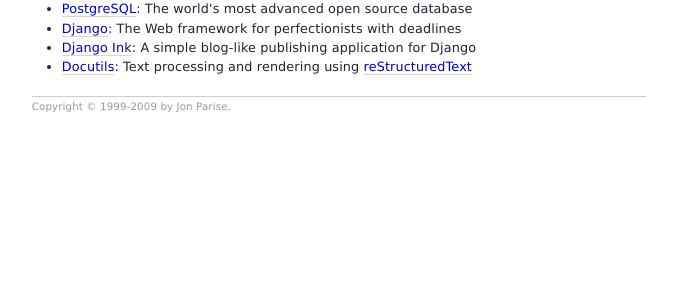
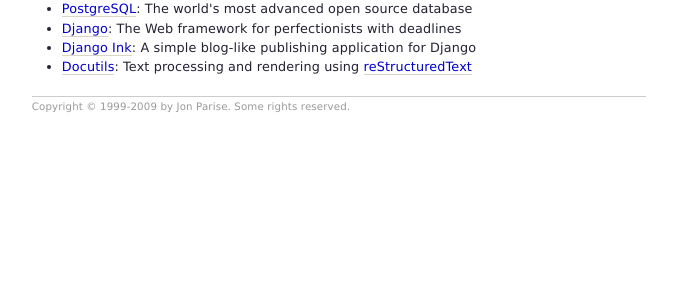
Before and after one commit to jparise/indelible-django, a Django app: template templates/about.html in a window 1280 px wide. Shown: the part 294-594 px from the top of the page, without its empty margins (301-978 px from the left). Run offline with Django 3.2, Linux system fonts and the light colour scheme; the template is opened without the code that fills it, so the values that code supplies are empty.

Commit message:
Adding a creative commons share-alike license link to the footer.

```diff
--- a/media/base.css
+++ b/media/base.css
@@ -93,6 +93,15 @@ img {
 	color: #999;
 	font-size: .8em;
 	margin-top: 20px;
+}
+
+#footer a {
+	color: #999;
+	border: 0;
+}
+
+#footer a:hover {
+	text-decoration: underline;
 }
 
 /* HEADINGS */
--- a/templates/base.html
+++ b/templates/base.html
@@ -36,6 +36,7 @@
 
 <div id="footer">
 Copyright &copy; 1999-2009 by Jon Parise.
+<a rel="license" href="http://creativecommons.org/licenses/by-nc-sa/3.0/us/">Some rights reserved.</a>
 </div> <!-- /footer -->
 
 </div> <!-- /container -->
```
